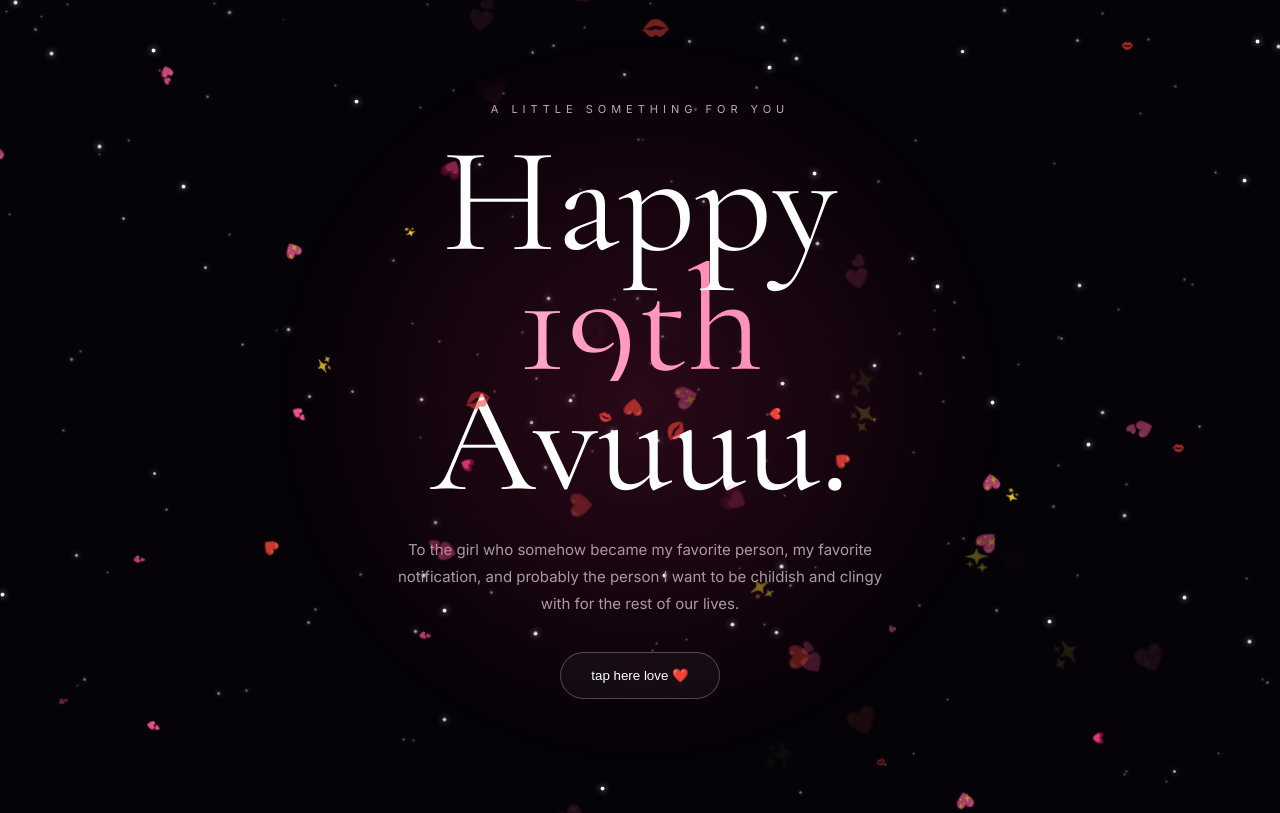
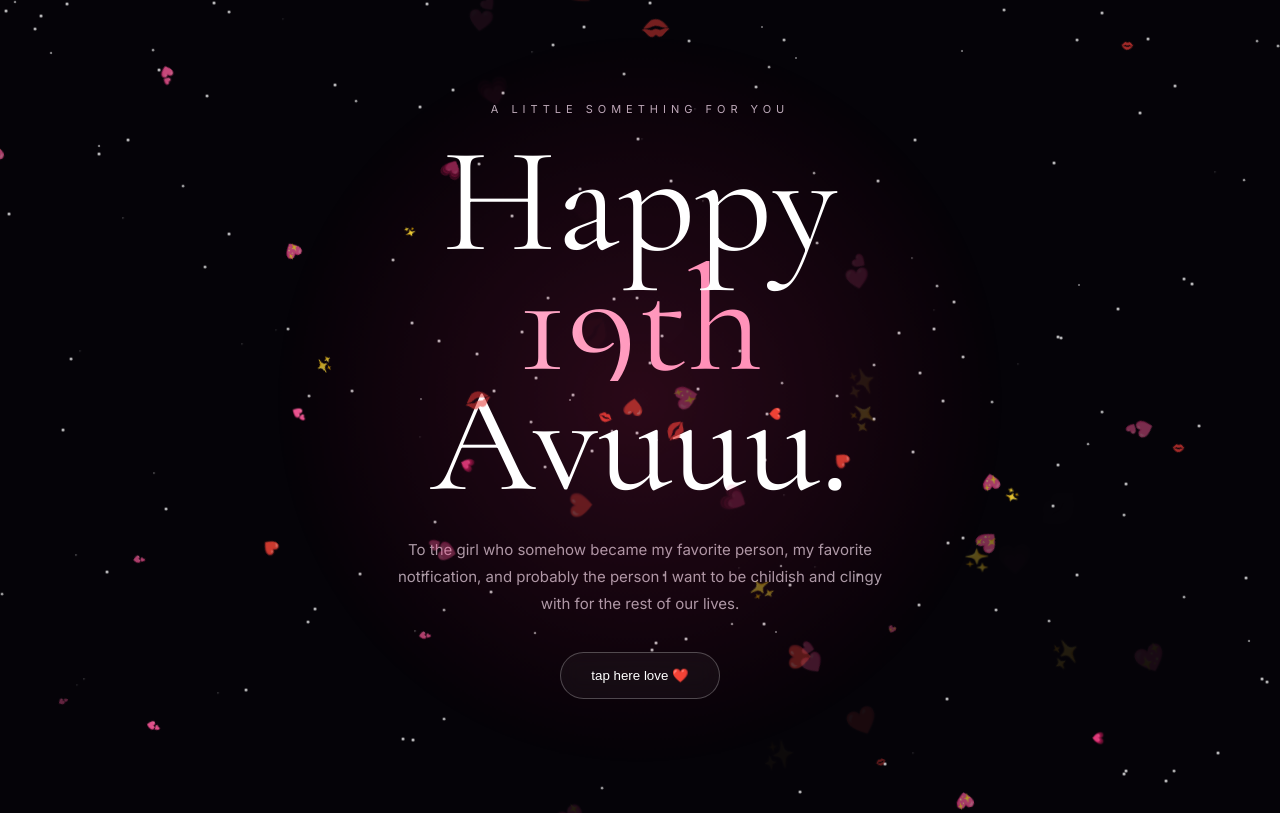
Before and after one commit to ayushsivgh/FOR-HER, a plain HTML site: page index.html in a window 1280 px wide. Shown: the top 813 px of the page. Drawn offline with nearby package versions, Linux system fonts and the light colour scheme; animation ran at ten frames a second.

Commit message:
Update index.html

```diff
--- a/index.html
+++ b/index.html
@@ -20,47 +20,30 @@ body {
     font-family: "Inter", sans-serif;
     overflow-x: hidden;
 }
-#stars {
+#stars,
+#hearts {
     position: fixed;
     inset: 0;
-    width: 100vw;
-    height: 100vh;
     pointer-events: none;
     z-index: 1;
-    overflow: hidden;
 }
-
 .star {
     position: absolute;
-    width: 3px;
-    height: 3px;
-    background: #ffffff;
+    width: 2px;
+    height: 2px;
+    background: white;
     border-radius: 50%;
-    opacity: 0.8;
-    box-shadow: 0 0 6px #ffffff;
-    animation: twinkle 2s infinite alternate;
+    opacity: .5;
+    animation: twinkle 3s infinite alternate;
 }
-
 @keyframes twinkle {
-    0% {
-        opacity: 0.2;
-        transform: scale(0.5);
-    }
-
-    50% {
-        opacity: 1;
-        transform: scale(1.3);
-    }
-
-    100% {
-        opacity: 0.3;
-        transform: scale(0.7);
-    }
+    from { opacity: .15; transform: scale(.7); }
+    to { opacity: .9; transform: scale(1.4); }
 }
 section {
     min-height: 100vh;
     position: relative;
-    z-index: 3;
+    z-index: 2;
     display: flex;
     justify-content: center;
     align-items: center;
```
